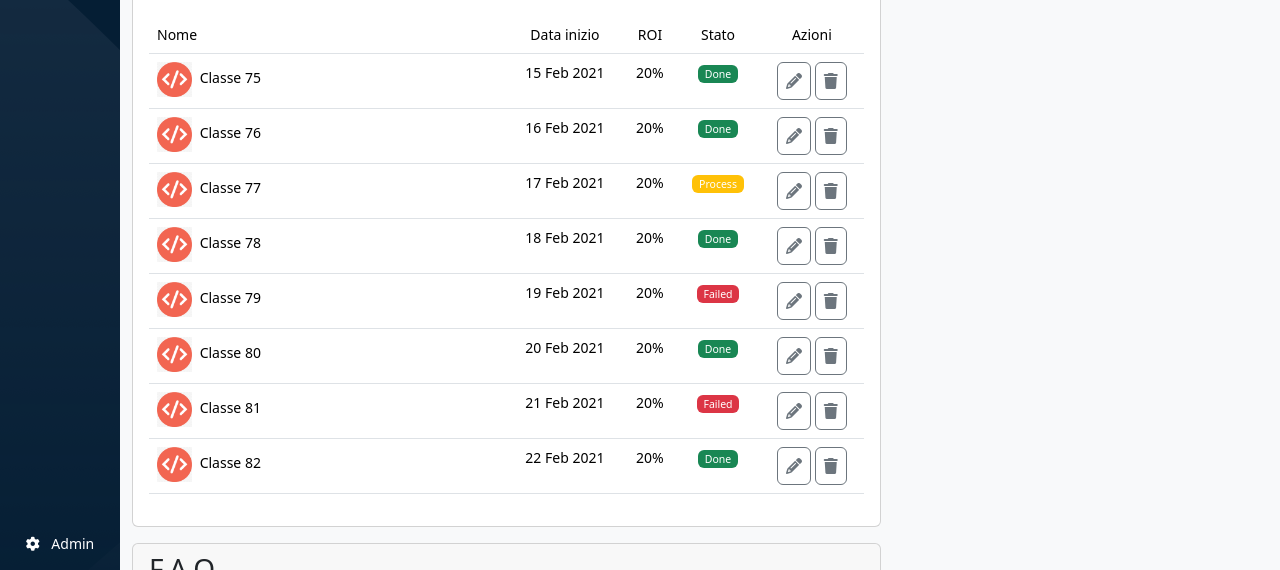
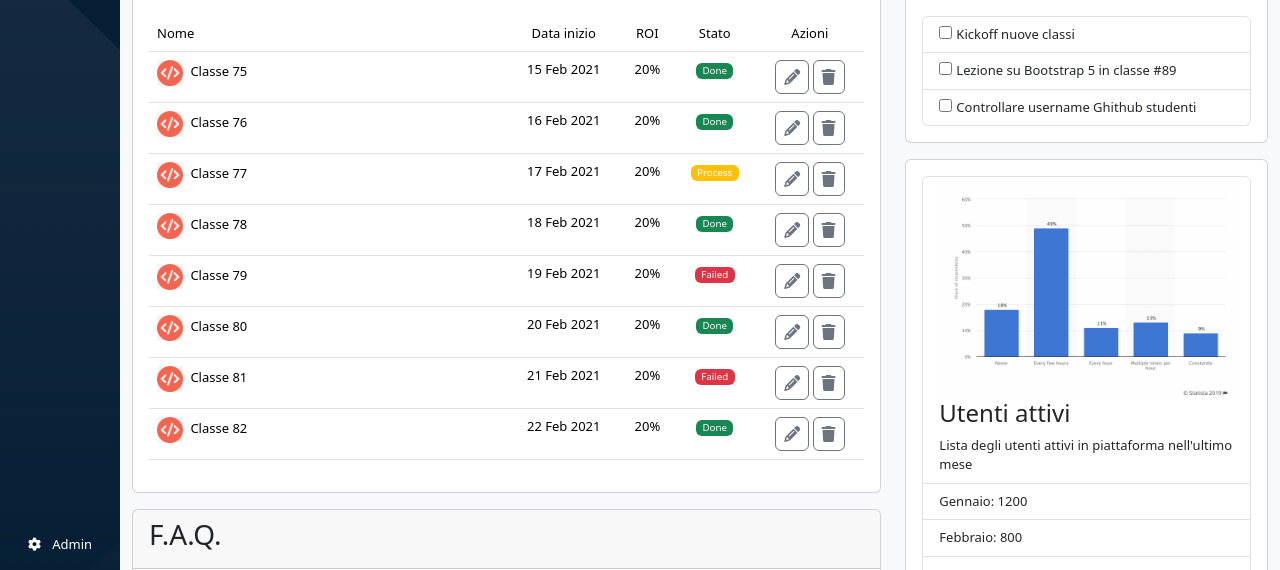
Before and after one commit to martinapiglio/html-css-bootstrap-dashboard, a plain HTML site: page index.html in a window 1280 px wide. Shown: the part 230-800 px from the top of the page. Drawn offline with nearby package versions, Linux system fonts and the light colour scheme.

Commit message:
main todo+active users sections struture+styling

```diff
--- a/index.html
+++ b/index.html
@@ -172,8 +172,8 @@
                                                 <div class="badge fw-normal text-bg-success">Done</div>
                                             </td>
                                             <td>
-                                                <button type="button" class="btn px-2 btn-outline-secondary"><i class="fa-solid fa-pencil"></i></button>
-                                                <button type="button" class="btn px-2 btn-outline-secondary"><i class="fa-solid fa-trash"></i></button>
+                                                <button type="button" class="btn py-1 px-2 btn-outline-secondary"><i class="fa-solid fa-pencil"></i></button>
+                                                <button type="button" class="btn py-1 px-2 btn-outline-secondary"><i class="fa-solid fa-trash"></i></button>
                                             </td>
                                         </tr>
 
@@ -188,8 +188,8 @@
                                                 <div class="badge fw-normal text-bg-success">Done</div>
                                             </td>
                                             <td>
-                                                <button type="button" class="btn px-2 btn-outline-secondary"><i class="fa-solid fa-pencil"></i></button>
-                                                <button type="button" class="btn px-2 btn-outline-secondary"><i class="fa-solid fa-trash"></i></button>
+                                                <button type="button" class="btn py-1 px-2 btn-outline-secondary"><i class="fa-solid fa-pencil"></i></button>
+                                                <button type="button" class="btn py-1 px-2 btn-outline-secondary"><i class="fa-solid fa-trash"></i></button>
                                             </td>
                                         </tr>
 
@@ -204,8 +204,8 @@
                                                 <div class="badge fw-normal bg-warning">Process</div>
                                             </td>
                                             <td>
-                                                <button type="button" class="btn px-2 btn-outline-secondary"><i class="fa-solid fa-pencil"></i></button>
-                                                <button type="button" class="btn px-2 btn-outline-secondary"><i class="fa-solid fa-trash"></i></button>
+                                                <button type="button" class="btn py-1 px-2 btn-outline-secondary"><i class="fa-solid fa-pencil"></i></button>
+                                                <button type="button" class="btn py-1 px-2 btn-outline-secondary"><i class="fa-solid fa-trash"></i></button>
                                             </td>
                                         </tr>
 
@@ -220,8 +220,8 @@
                                                 <div class="badge fw-normal text-bg-success">Done</div>
                                             </td>
                                             <td>
-                                                <button type="button" class="btn px-2 btn-outline-secondary"><i class="fa-solid fa-pencil"></i></button>
-                                                <button type="button" class="btn px-2 btn-outline-secondary"><i class="fa-solid fa-trash"></i></button>
+                                                <button type="button" class="btn py-1 px-2 btn-outline-secondary"><i class="fa-solid fa-pencil"></i></button>
+                                                <button type="button" class="btn py-1 px-2 btn-outline-secondary"><i class="fa-solid fa-trash"></i></button>
                                             </td>
                                         </tr>
 
@@ -236,8 +236,8 @@
                                                 <div class="badge fw-normal text-bg-danger">Failed</div>
                                             </td>
                                             <td>
-                                                <button type="button" class="btn px-2 btn-outline-secondary"><i class="fa-solid fa-pencil"></i></button>
-                                                <button type="button" class="btn px-2 btn-outline-secondary"><i class="fa-solid fa-trash"></i></button>
+                                                <button type="button" class="btn py-1 px-2 btn-outline-secondary"><i class="fa-solid fa-pencil"></i></button>
+                                                <button type="button" class="btn py-1 px-2 btn-outline-secondary"><i class="fa-solid fa-trash"></i></button>
                                             </td>
                                         </tr>
 
@@ -252,8 +252,8 @@
                                                 <div class="badge fw-normal text-bg-success">Done</div>
                                             </td>
                                             <td>
-                                                <button type="button" class="btn px-2 btn-outline-secondary"><i class="fa-solid fa-pencil"></i></button>
-                                                <button type="button" class="btn px-2 btn-outline-secondary"><i class="fa-solid fa-trash"></i></button>
+                                                <button type="button" class="btn py-1 px-2 btn-outline-secondary"><i class="fa-solid fa-pencil"></i></button>
+                                                <button type="button" class="btn py-1 px-2 btn-outline-secondary"><i class="fa-solid fa-trash"></i></button>
                                             </td>
                                         </tr>
 
@@ -268,8 +268,8 @@
                                                 <div class="badge fw-normal text-bg-danger">Failed</div>
                                             </td>
                                             <td>
-                                                <button type="button" class="btn px-2 btn-outline-secondary"><i class="fa-solid fa-pencil"></i></button>
-                                                <button type="button" class="btn px-2 btn-outline-secondary"><i class="fa-solid fa-trash"></i></button>
+                                                <button type="button" class="btn py-1 px-2 btn-outline-secondary"><i class="fa-solid fa-pencil"></i></button>
+                                                <button type="button" class="btn py-1 px-2 btn-outline-secondary"><i class="fa-solid fa-trash"></i></button>
                                             </td>
                                         </tr>
 
@@ -285,8 +285,8 @@
                                                 <div class="badge fw-normal text-bg-success">Done</div>
                                             </td>
                                             <td>
-                                                <button type="button" class="btn px-2 btn-outline-secondary"><i class="fa-solid fa-pencil"></i></button>
-                                                <button type="button" class="btn px-2 btn-outline-secondary"><i class="fa-solid fa-trash"></i></button>
+                                                <button type="button" class="btn py-1 px-2 btn-outline-secondary"><i class="fa-solid fa-pencil"></i></button>
+                                                <button type="button" class="btn py-1 px-2 btn-outline-secondary"><i class="fa-solid fa-trash"></i></button>
                                             </td>
                                         </tr>
 
@@ -350,45 +350,53 @@
                     </div>
 
                     <div class="col">
-                        ciao
+
+                        <div class="card mb-3" id="to-do-section">
+
+                            <div class="card-header">
+                                <h3>To Do</h3>
                             </div>
 
-
-
-
-
-
-
-
+                            <div class="card-body">
+                                <ul class="list-group">
+                                    <li class="list-group-item"><input type="checkbox" class="me-1">Kickoff nuove classi</li>
+                                    <li class="list-group-item"><input type="checkbox" class="me-1">Lezione su Bootstrap 5 in classe #89</li>
+                                    <li class="list-group-item"><input type="checkbox" class="me-1">Controllare username Ghithub studenti</li>
+                                </ul>
+                            </div>
 
                         </div>
 
+                        <div class="card" id="active-users-section">
 
+                            <div class="card-body">
+                                <ul class="list-group">
+                                    <li class="list-group-item">
+                                        <img class="img-fluid" src="img/stats.jpeg" alt="">
 
+                                        <h4>Utenti attivi</h4>
+                                        Lista degli utenti attivi in piattaforma nell'ultimo mese
+                                    </li>
+                                    <li class="list-group-item">Gennaio: 1200</li>
+                                    <li class="list-group-item">Febbraio: 800</li>
+                                    <li class="list-group-item">Marzo: 1500</li>
+                                    <li class="list-group-item py-3">
+                                        <a href="">Visualizza report approfondito</a>
+                                    </li>
+                                </ul>
+                            </div>
 
+                        </div>
 
+                    </div>
 
-
-
-
-
-
-
-
-
-
-
+                </div>
 
             </main>
 
         </div>
     </div>
 
-
-
-
-
-
     <script src="https://cdn.jsdelivr.net/npm/bootstrap@5.3.0-alpha1/dist/js/bootstrap.bundle.min.js" integrity="sha384-w76AqPfDkMBDXo30jS1Sgez6pr3x5MlQ1ZAGC+nuZB+EYdgRZgiwxhTBTkF7CXvN" crossorigin="anonymous"></script>
 
 </body>
--- a/style.css
+++ b/style.css
@@ -9,18 +9,17 @@ nav {
 
 .vp-container {
     height: calc(100vh - 54px);
+    font-size: 13px;
 }
 
 .vp-container aside {
     width: 120px;
-    font-size: 14px;
     background-color: #051e34;
     background-image: url('img/sidebar-bg.png');
 }
 
 .vp-container .vp-inner-container {
     width: calc(100% - 120px);
-    font-size: 14px;
 }
 
 .vp-container .vp-inner-container header {
@@ -34,5 +33,5 @@ nav {
 }
 
 main .row .col-8 .card .card-body table tbody tr td img {
-    height: 2.5em
+    height: 2em
 }
```
Lines whose indentation alone changed are shown as unchanged.
